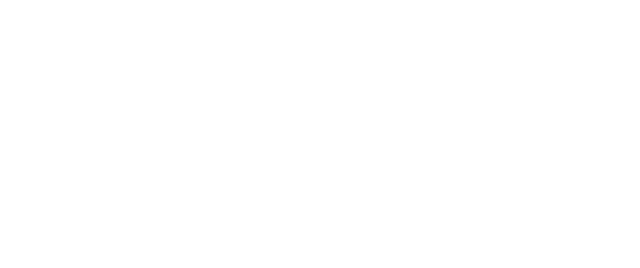
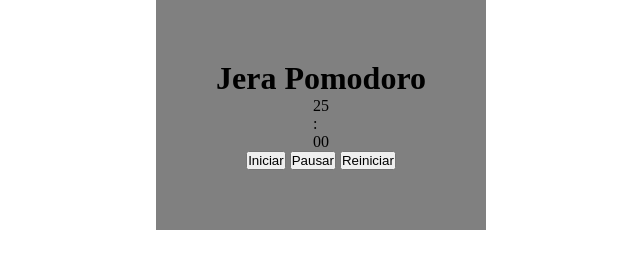
Before and after one commit to eliabjr/pomodoro-jera, a plain HTML site: page index.html in a window 1280 px wide. Shown: the whole page, without its empty margins (319-959 px from the left). Drawn offline with Linux system fonts and the light colour scheme.

Commit message:
Estrutura inicial

```diff
--- a/index.html
+++ b/index.html
@@ -5,10 +5,25 @@
     <meta charset="UTF-8">
     <meta http-equiv="X-UA-Compatible" content="IE=edge">
     <meta name="viewport" content="width=device-width, initial-scale=1.0">
+    <link rel="stylesheet" href="style.css">
     <title>Document</title>
+
 </head>
 
 <body>
+    <div class="container">
+        <h1>Jera Pomodoro</h1>
+        <div class="timer">
+            <p>25</p>
+            <p>:</p>
+            <p>00</p>
+        </div>
+        <div class="controls">
+            <button>Iniciar</button>
+            <button>Pausar</button>
+            <button>Reiniciar</button>
+        </div>
+    </div>
 
 </body>
 
--- /dev/null
+++ b/style.css
@@ -0,0 +1,17 @@
+* {
+  margin: auto;
+  padding: 0;
+}
+body {
+  display: flex;
+  justify-content: center; /* Alinhamento Horizontal */
+  align-items: center; /* Alinhamento Vertical */
+}
+.container {
+  background-color: grey;
+  padding: 60px;
+  display: flex;
+  flex-direction: column;
+  justify-content: center;
+  align-items: center;
+}
```
